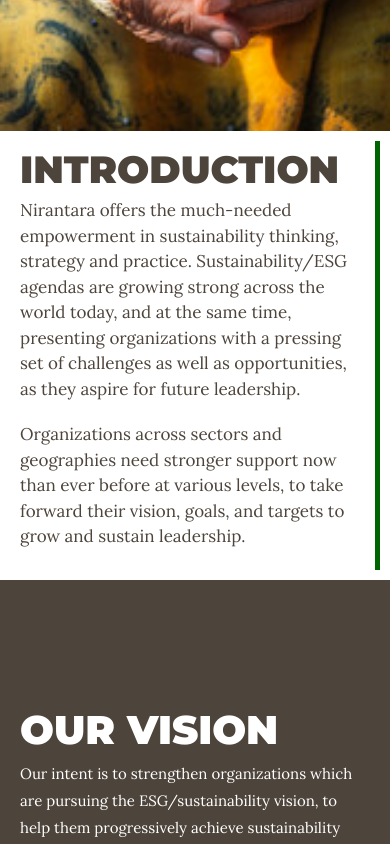
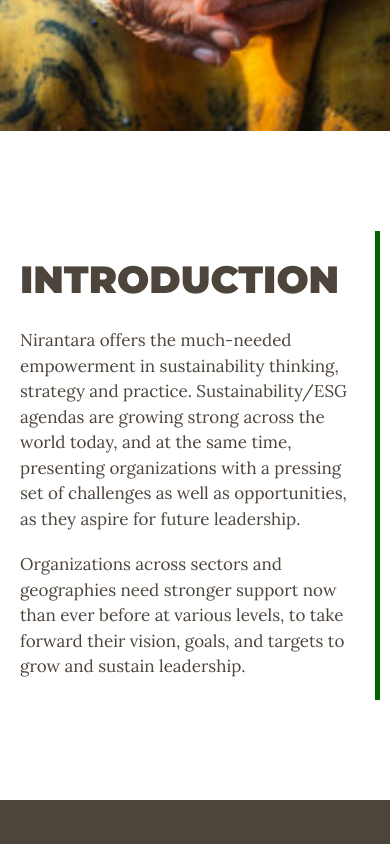
Before and after one commit to abhinavapplore/Nirantara, a Next.js app: page / in a window 390 px wide. Shown: the part 1340-2184 px from the top of the page. Built offline with nearby package versions, Linux system fonts and the light colour scheme.

Commit message:
mobile - view fix

```diff
--- a/src/components/Services/Service.module.css
+++ b/src/components/Services/Service.module.css
@@ -66,8 +66,9 @@
 @media (max-width:600px) {
     .heading {
         text-align: center;
-        font-size: 50px !important;
-        padding-top: 110px;
+        font-size: 47px !important;
+        padding: 120px 0 20px 0;
+        font-weight: 900;
         width: 100%;
     }
 
--- a/src/components/WhoWeAre/WhoWeAre.js
+++ b/src/components/WhoWeAre/WhoWeAre.js
@@ -28,10 +28,8 @@
                     <div className={styles.left} >
                         <img src="./images/indianhand.svg" alt="" />
                     </div>
-                    <div id='aboutmobile' style={{
 
-                    }}></div>
-                    <div className={styles.right} >
+                    <div className={styles.right} id='aboutmobile'>
                         <div className={styles.right_main} >
                             <div className={styles.heading}>INTRODUCTION</div>
                             <div className={styles.sub_heading}>
--- a/src/components/WhoWeAre/WhoWeAre.module.css
+++ b/src/components/WhoWeAre/WhoWeAre.module.css
@@ -103,6 +103,9 @@
         padding: 10px 0;
         padding-right: 10px;
     }
+    .mobile_container .right{
+        padding: 100px 10px 100px 0 ;
+    }
 
     .right_main {
         padding: 0 20px;
@@ -114,6 +117,7 @@
         font-size: 38px;
         font-weight: 900;
         width: 100%;
+        padding: 20px 0;
         color: #4D443B;
     }
 
```
